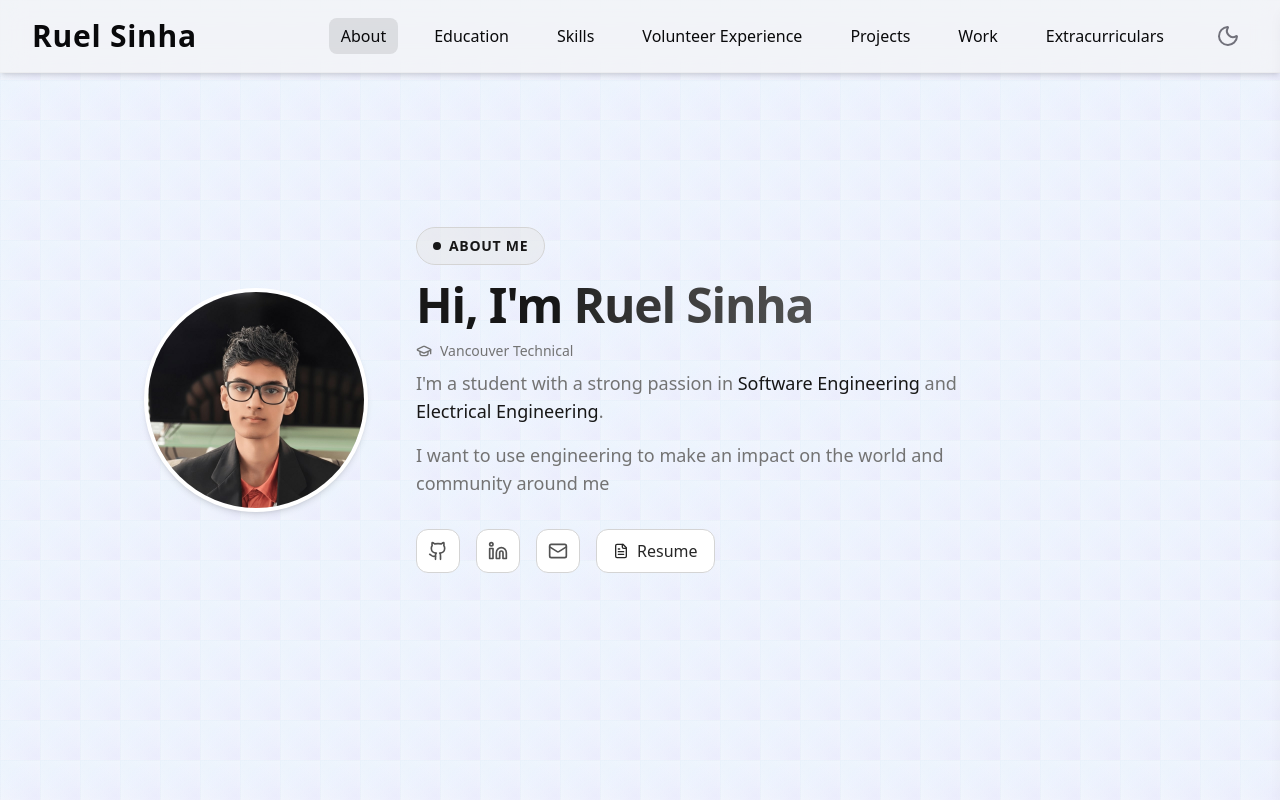
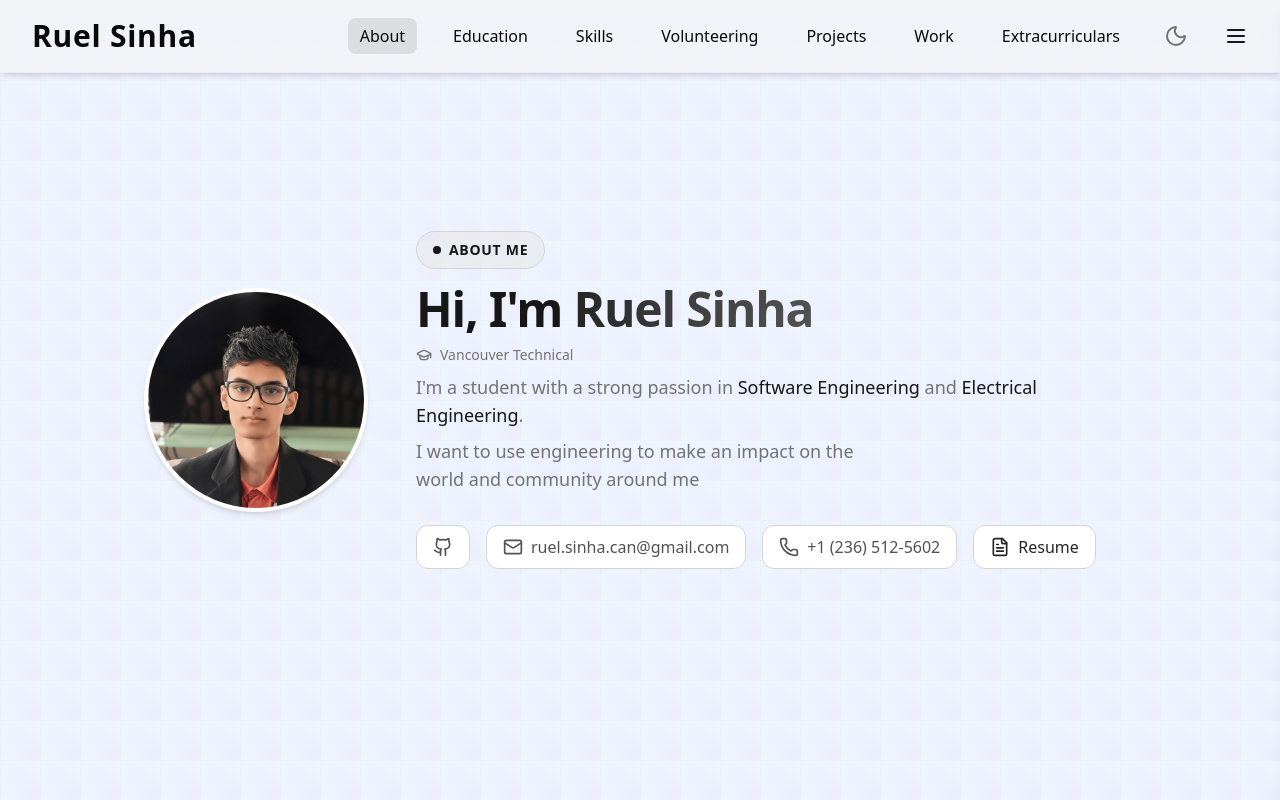
Before and after one commit to ruwuuu/ruelsinha, a React (Vite) app: page / in a window 1280 px wide. Shown: the top 800 px of the page. Built offline with nearby package versions, Linux system fonts and the light colour scheme.

Commit message:
23 - sidenav appear

```diff
--- a/src/components/About.css
+++ b/src/components/About.css
@@ -169,14 +169,27 @@
   font-size: 1rem;
   line-height: 1.75rem;
   color: hsl(0 0% 45%);
-  line-height: 1.625;
-  max-width: 36rem;
+  max-width: 46rem;
+  margin-bottom: 0.5rem;
+  text-align: center;
+}
+
+
+.about-description-2 {
+  font-size: 1rem;
+  line-height: 1.25rem;
+  color: hsl(0 0% 45%);
+  max-width: 30rem;
   margin-bottom: 1rem;
-  text-align: center;
+  text-align: left;
 }
 
 @media (min-width: 640px) {
   .about-description {
+    font-size: 1.125rem;
+    line-height: 1.75rem;
+  }
+  .about-description-2 {
     font-size: 1.125rem;
     line-height: 1.75rem;
   }
@@ -257,9 +270,11 @@
 }
 
 .about-social-link {
-  width: 2.75rem;
   height: 2.75rem;
-  display: flex;
+  gap: 0.5rem;
+  padding-left: 1rem;
+  padding-right: 1rem;
+  display: inline-flex;
   align-items: center;
   justify-content: center;
   border-radius: 0.75rem;
--- a/src/components/About.jsx
+++ b/src/components/About.jsx
@@ -1,12 +1,13 @@
-import { Github, Linkedin, Mail, FileText, GraduationCap } from 'lucide-react';
+import { Github, Linkedin, Mail, FileText, GraduationCap, Phone } from 'lucide-react';
 import { motion } from 'framer-motion';
 import { useMemo, memo } from 'react';
 import './About.css';
 
 // Memoized social link component
-const SocialLink = memo(({ href, icon, title, className }) => (
+const SocialLink = memo(({ href, icon, title, label, className }) => (
 	<a href={href} target="_blank" rel="noopener noreferrer" className={className} title={title}>
 		{icon}
+		{label ? <span className="hidden sm:inline">{label}</span> : null}
 	</a>
 ));
 SocialLink.displayName = 'SocialLink';
@@ -21,16 +22,23 @@ const SOCIAL_LINKS = [
 		icon: <Github className="w-5 h-5" />,
 		title: 'GitHub',
 	},
+	// {
+	// 	href: 'https://www.linkedin.com/in/ruel-sinha-21534a331/',
+	// 	icon: <Linkedin className="w-5 h-5" />,
+	// 	title: 'LinkedIn',
+	// },
 	{
-		href: 'https://www.linkedin.com/in/ruel-sinha-21534a331/',
-		icon: <Linkedin className="w-5 h-5" />,
-		title: 'LinkedIn',
+		// href: 'mailto:ruel.sinha.can@gmail.com',
+		icon: <Mail className="w-5 h-5" />,
+		title: 'Email',
+		label: 'ruel.sinha.can@gmail.com'
 	},
 	{
-		// href: '',
-		icon: <Mail className="w-5 h-5" />,
-		title: 'Email',
-	},
+		//href: 'tel:+12365125602',
+		icon: <Phone className="w-5 h-5" />,
+		title: 'Phone',
+		label: '+1 (236) 512-5602'
+	}
 ];
 
 const TAGS = [];
@@ -40,8 +48,8 @@ const RESUME_URL = 'https://drive.google.com/file/d/19dJEXSdV6Hl-SLv21ZaYD5H97su
 export default memo(function About() {
 	const socialLinksElements = useMemo(
 		() =>
-			SOCIAL_LINKS.map(({ href, icon, title }) => (
-				<SocialLink key={title} href={href} icon={icon} title={title} className="about-social-link" />
+			SOCIAL_LINKS.map(({ href, icon, title, label }) => (
+				<SocialLink key={title} href={href} icon={icon} title={title} label={label} className="about-social-link" />
 			)),
 		[]
 	);
@@ -101,7 +109,7 @@ export default memo(function About() {
 						<span className="about-description-highlight"> Electrical Engineering</span>
 						.
 					</p>
-					<p className="about-description">
+					<p className="about-description-2">
 						I want to use engineering to make an impact on the world and community around me
 					</p>
 
@@ -110,7 +118,7 @@ export default memo(function About() {
 					<div className="about-links-container">
 						{socialLinksElements}
 						<a /* href={RESUME_URL} */ target="_blank" rel="noopener noreferrer" className="about-resume-link">
-							<FileText className="w-4 h-4" />
+							<FileText className="w-5 h-5" />
 							Resume
 						</a>
 					</div>
--- a/src/components/Footer.jsx
+++ b/src/components/Footer.jsx
@@ -1,4 +1,4 @@
-import { Github, Linkedin, Mail } from 'lucide-react';
+import { Github, Linkedin, Mail, Phone } from 'lucide-react';
 import { memo } from 'react';
 
 // Social links data outside the component for efficiency
@@ -8,16 +8,23 @@ const socialLinks = [
 		icon: Github,
 		title: 'GitHub',
 	},
+	// {
+	// 	href: 'https://www.linkedin.com/in/ruel-sinha-21534a331/',
+	// 	icon: Linkedin,
+	// 	title: 'LinkedIn',
+	// },
 	{
-		href: 'https://www.linkedin.com/in/ruel-sinha-21534a331/',
-		icon: Linkedin,
-		title: 'LinkedIn',
+		// href: 'mailto:ruel.sinha.can@gmail.com',
+		icon: Mail,
+		title: 'Email',
+		label: 'ruel.sinha.can@gmail.com'
 	},
 	{
-		// href: '',
-		icon: Mail,
-		title: 'Email',
-	},
+		// href: 'tel:+12365125602',
+		icon: Phone,
+		title: 'Phone',
+		label: '+1 (236) 512-5602'
+	}
 ];
 
 const Footer = memo(() => {
@@ -26,7 +33,7 @@ const Footer = memo(() => {
 			<div className="max-w-5xl mx-auto px-4 sm:px-8 flex flex-col items-center text-center gap-5">
 				<div className="text-sm text-muted-foreground">© 2025 Ruel Sinha. All rights reserved.</div>
 				<div className="flex justify-center gap-6">
-					{socialLinks.map(({ href, title, icon: Icon }) => (
+					{socialLinks.map(({ href, title, icon: Icon, label }) => (
 						<a
 							key={title}
 							href={href}
@@ -34,9 +41,10 @@ const Footer = memo(() => {
 							aria-label={title}
 							target="_blank"
 							rel="noopener noreferrer"
-							className="text-muted-foreground hover:text-primary transition-transform duration-200 hover:scale-110"
+							className="flex items-center text-muted-foreground hover:text-primary transition-transform duration-200 hover:scale-110"
 						>
 							<Icon className="w-5 h-5 sm:w-6 sm:h-6" />
+							<span className="ml-2 hidden sm:inline">{label}</span>
 						</a>
 					))}
 				</div>
--- a/src/components/Header.jsx
+++ b/src/components/Header.jsx
@@ -1,7 +1,7 @@
-import React, { memo, useCallback, useMemo } from "react";
-import { motion } from "framer-motion";
-import { Sun, Moon, Menu } from "lucide-react";
-import { Link, useLocation } from "react-router-dom";
+import React, { memo, useCallback, useMemo } from 'react';
+import { motion } from 'framer-motion';
+import { Sun, Moon, Menu } from 'lucide-react';
+import { Link, useLocation } from 'react-router-dom';
 
 const headerVariants = {
 	hidden: { y: -100, opacity: 0 },
@@ -9,7 +9,7 @@ const headerVariants = {
 		y: 0,
 		opacity: 1,
 		transition: {
-      type: "spring",
+			type: 'spring',
 			stiffness: 120,
 			damping: 20,
 		},
@@ -17,25 +17,31 @@ const headerVariants = {
 };
 
 const navLinks = [
-  { to: "/about", label: "About" },
-  { to: "", label: "Education" },
-  { to: "/skills", label: "Skills" },
-  { to: "", label: "Volunteer Experience" },
-  { to: "", label: "Projects" },
-  { to: "", label: "Work" },
-  { to: "", label: "Extracurriculars" },
+	{ to: '/about', label: 'About' },
+	{ to: '', label: 'Education' },
+	{ to: '/skills', label: 'Skills' },
+	{ to: '', label: 'Volunteering' },
+	{ to: '', label: 'Projects' },
+	{ to: '', label: 'Work' },
+	{ to: '', label: 'Extracurriculars' },
 ];
 
 const Header = memo(({ toggleTheme, currentTheme, onHamburgerClick }) => {
 	const location = useLocation();
 
-  const handleThemeToggle = useCallback((e) => {
+	const handleThemeToggle = useCallback(
+		(e) => {
 			toggleTheme();
 			e.currentTarget.blur();
-  }, [toggleTheme]);
+		},
+		[toggleTheme]
+	);
 
-  const ThemeIcon = useMemo(() => (currentTheme === "light" ? Moon : Sun), [currentTheme]);
-  const themeAriaLabel = useMemo(() => `Switch to ${currentTheme === "light" ? "dark" : "light"} mode`, [currentTheme]);
+	const ThemeIcon = useMemo(() => (currentTheme === 'light' ? Moon : Sun), [currentTheme]);
+	const themeAriaLabel = useMemo(
+		() => `Switch to ${currentTheme === 'light' ? 'dark' : 'light'} mode`,
+		[currentTheme]
+	);
 
 	return (
 		<motion.header
@@ -43,25 +49,31 @@ const Header = memo(({ toggleTheme, currentTheme, onHamburgerClick }) => {
 			initial="hidden"
 			animate="visible"
 			className="fixed top-0 left-0 w-full z-50 flex justify-between items-center px-4 sm:px-8 py-4 bg-muted/70 dark:bg-muted/50 backdrop-blur-md shadow-md border-b border-border/40"
-      style={{ willChange: "transform", transform: "translate3d(0, 0, 0)" }}
+			style={{ willChange: 'transform', transform: 'translate3d(0, 0, 0)' }}
 		>
 			{/* THE FIX: Changed Link to point to "/" */}
-      <Link to="/" className="text-2xl sm:text-3xl font-extrabold text-primary tracking-wide select-none hover:opacity-80 transition">
+			<Link
+				to="/"
+				className="text-2xl sm:text-3xl font-extrabold text-primary tracking-wide select-none hover:opacity-80 transition"
+			>
 				Ruel Sinha
 			</Link>
 
 			<nav className="hidden min-[935px]:flex gap-2 sm:gap-4 md:gap-6 items-center">
-        {navLinks.map(link => {
+				{navLinks.map((link) => {
 					// THE FIX: Check for both '/' and '/about' to highlight the "About" link
-          const isActive = location.pathname === link.to || (link.to === '/about' && location.pathname === '/');
+					const isActive =
+						location.pathname === link.to || (link.to === '/about' && location.pathname === '/');
 					return (
 						<Link
 							key={link.to}
 							to={link.to}
 							className={`px-3 py-1.5 rounded-md text-base font-medium transition-colors duration-150
-                ${isActive
-                  ? "text-primary bg-primary/10 dark:bg-primary/20"
-                  : "text-muted-foreground hover:text-primary hover:bg-primary/5"}`}
+                ${
+					isActive
+						? 'text-primary bg-primary/10 dark:bg-primary/20'
+						: 'text-muted-foreground hover:text-primary hover:bg-primary/5'
+				}`}
 						>
 							{link.label}
 						</Link>
@@ -70,10 +82,18 @@ const Header = memo(({ toggleTheme, currentTheme, onHamburgerClick }) => {
 				<button
 					onClick={handleThemeToggle}
 					type="button"
-          className="ml-2 p-2 rounded-full text-muted-foreground hover:text-primary transition-transform duration-200 hover:scale-110 focus:outline-none focus-visible:ring-2 focus-visible:ring-ring focus-visible:ring-offset-2 will-change-transform"
+					className="ml-0 p-2 rounded-full text-muted-foreground hover:text-primary transition-transform duration-200 hover:scale-110 focus:outline-none focus-visible:ring-2 focus-visible:ring-ring focus-visible:ring-offset-2 will-change-transform"
 					aria-label={themeAriaLabel}
 				>
 					<ThemeIcon className="w-6 h-6" />
+				</button>
+				<button
+					type="button"
+					onClick={onHamburgerClick}
+					aria-label="Open menu"
+					className="ml-1 flex items-center justify-center rounded-full text-muted-foreground hover:text-primary transition-transform duration-200 hover:scale-110 focus:outline-none focus-visible:ring-2 focus-visible:ring-ring focus-visible:ring-offset-2 will-change-transform"
+				>
+					<Menu className="w-6 h-6 text-primary" />
 				</button>
 			</nav>
 
@@ -90,15 +110,15 @@ const Header = memo(({ toggleTheme, currentTheme, onHamburgerClick }) => {
 					type="button"
 					onClick={onHamburgerClick}
 					aria-label="Open menu"
-          className="ml-1 flex items-center justify-center w-14 h-14 rounded-full hover:bg-primary/10 active:scale-95 transition"
+					className="ml-1 flex items-center justify-center rounded-full text-muted-foreground hover:text-primary transition-transform duration-200 hover:scale-110 focus:outline-none focus-visible:ring-2 focus-visible:ring-ring focus-visible:ring-offset-2 will-change-transform"
 				>
-          <Menu className="w-9 h-9 text-primary" />
+					<Menu className="w-6 h-6 text-primary" />
 				</button>
 			</div>
 		</motion.header>
 	);
 });
 
-Header.displayName = "Header";
+Header.displayName = 'Header';
 
 export default Header;
```
Also changed, not shown: src/components/SideNav.jsx (+54 -58 lines), 5 other files (tests, documents, lock files or other folders). Lines whose indentation alone changed are shown as unchanged.
